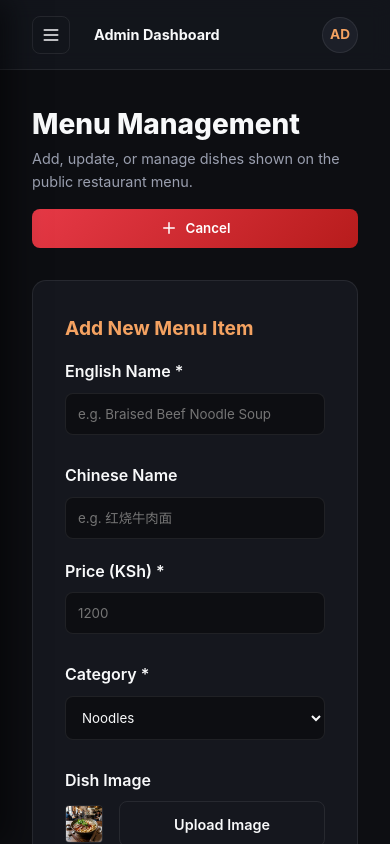
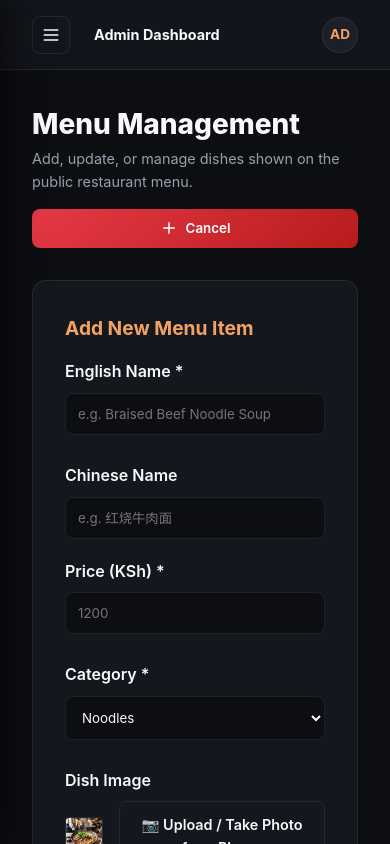
Before and after one commit to Erick-litmus/Yellow-River-Restaurant, a Next.js app: page /admin in a window 390 px wide. Both pictures are taken after a click on the button "Add New Item". Shown: the top 844 px of the page. Built offline with nearby package versions, Linux system fonts and the light colour scheme; no server answers; the database is empty.

Commit message:
Enhance mobile image and photo upload button labels in admin manager

```diff
--- a/src/app/(admin)/admin/page.tsx
+++ b/src/app/(admin)/admin/page.tsx
@@ -249,7 +249,7 @@ export default function AdminPage() {
                     className="btn-secondary"
                     style={{ cursor: 'pointer', display: 'flex', alignItems: 'center', justifyContent: 'center', padding: '0.65rem 1rem', fontSize: '0.9rem', width: '100%', textAlign: 'center' }}
                   >
-                    {uploading ? 'Uploading...' : 'Upload Image'}
+                    {uploading ? 'Uploading...' : '📷 Upload / Take Photo from Phone'}
                   </label>
                 </div>
               </div>
@@ -344,7 +344,7 @@ export default function AdminPage() {
                   className="btn-secondary"
                   style={{ cursor: 'pointer', display: 'flex', alignItems: 'center', justifyContent: 'center', padding: '0.65rem 1rem', fontSize: '0.9rem', width: '100%', textAlign: 'center' }}
                 >
-                  {uploading ? 'Uploading...' : 'Change Image'}
+                  {uploading ? 'Uploading...' : '📷 Change / Upload Photo from Phone'}
                 </label>
               </div>
             </div>
```
